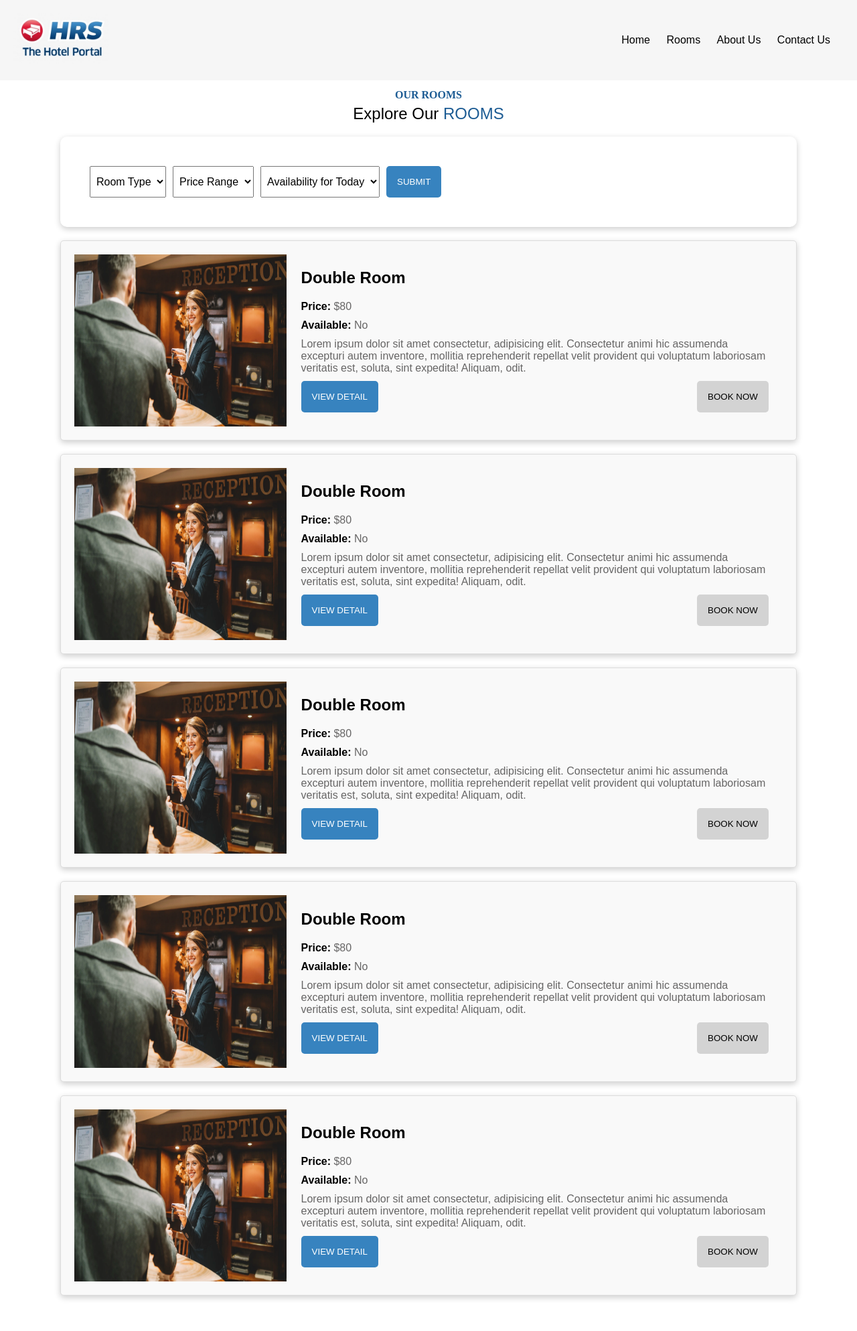
After one commit to keyur1322/NEU-ITC6355, a PHP site: page /rooms.html in a window 1280 px wide. The commit adds this page. Shown: the whole page at 67% size. Run offline with PHP 8.4, Linux system fonts and the light colour scheme.

Commit message:
Keyur - design room listing page

```diff
--- /dev/null
+++ b/Assignment-2/rooms.html
@@ -0,0 +1,122 @@
+<!DOCTYPE html>
+<html lang="en">
+<head>
+    <meta charset="UTF-8">
+    <meta name="viewport" content="width=device-width, initial-scale=1.0">
+    <title>Rooms</title>
+    <link rel="stylesheet" href="style.css">
+</head>
+<body>
+    <header>
+        <div class="nav-div">
+            <a href="index.html"><img class="nav-logo" src="logo.png" alt="logo not found"></a>
+            <nav>
+                <ul>
+                    <li><a href="index.html">Home</a></li>
+                    <li><a href="rooms.html">Rooms</a></li>
+                    <li><a href="#">About Us</a></li>
+                    <li><a href="#">Contact Us</a></li>
+                </ul>
+            </nav>
+        </div>
+    </header>
+    <section class="rooms">
+        <p class="rooms-heading-1">OUR ROOMS</p>
+        <p class="rooms-heading-2">Explore Our <span>ROOMS</span></p>
+        <div class="container">
+            <div class="filter-section">
+                <form class="filter-form">
+                    <select name="room-type" id="room-type">
+                        <option value="">Room Type</option>
+                        <option value="single">Single</option>
+                        <option value="double">Double</option>
+                        <option value="suite">Suite</option>
+                    </select>
+                    <select name="price-range" id="price-range">
+                        <option value="">Price Range</option>
+                        <option value="0-50">$0 - $50</option>
+                        <option value="50-100">$50 - $100</option>
+                        <option value="100-200">$100 - $200</option>
+                        <option value="200+">$200+</option>
+                    </select>
+                    <select name="availability" id="availability">
+                        <option value="">Availability for Today</option>
+                        <option value="yes">Yes</option>
+                        <option value="no">No</option>
+                    </select>
+                    <button class="filter-submit">SUBMIT</button>
+                </form>
+            </div>
+
+            <div class="room-listings">
+                <div class="room-card">
+                    <img class="room-img" src="hotel-booking.png" alt="room image not found">
+                    <div class="room-content">
+                        <h2>Double Room</h2>
+                        <p><span>Price: </span>$80</p>
+                        <p><span>Available: </span>No</p>
+                        <p>Lorem ipsum dolor sit amet consectetur, adipisicing elit. Consectetur animi hic assumenda excepturi autem inventore, mollitia reprehenderit repellat velit provident qui voluptatum laboriosam veritatis est, soluta, sint expedita! Aliquam, odit.</p>
+                    <div class="card-btn">
+                        <button class="view-btn">VIEW DETAIL</button>
+                        <button class="book-btn">BOOK NOW</button>
+                    </div>
+                    </div>
+                </div>
+                <div class="room-card">
+                    <img class="room-img" src="hotel-booking.png" alt="room image not found">
+                    <div class="room-content">
+                        <h2>Double Room</h2>
+                        <p><span>Price: </span>$80</p>
+                        <p><span>Available: </span>No</p>
+                        <p>Lorem ipsum dolor sit amet consectetur, adipisicing elit. Consectetur animi hic assumenda excepturi autem inventore, mollitia reprehenderit repellat velit provident qui voluptatum laboriosam veritatis est, soluta, sint expedita! Aliquam, odit.</p>
+                    <div class="card-btn">
+                        <button class="view-btn">VIEW DETAIL</button>
+                        <button class="book-btn">BOOK NOW</button>
+                    </div>
+                    </div>
+                </div>
+                <div class="room-card">
+                    <img class="room-img" src="hotel-booking.png" alt="room image not found">
+                    <div class="room-content">
+                        <h2>Double Room</h2>
+                        <p><span>Price: </span>$80</p>
+                        <p><span>Available: </span>No</p>
+                        <p>Lorem ipsum dolor sit amet consectetur, adipisicing elit. Consectetur animi hic assumenda excepturi autem inventore, mollitia reprehenderit repellat velit provident qui voluptatum laboriosam veritatis est, soluta, sint expedita! Aliquam, odit.</p>
+                    <div class="card-btn">
+                        <button class="view-btn">VIEW DETAIL</button>
+                        <button class="book-btn">BOOK NOW</button>
+                    </div>
+                    </div>
+                </div>
+                <div class="room-card">
+                    <img class="room-img" src="hotel-booking.png" alt="room image not found">
+                    <div class="room-content">
+                        <h2>Double Room</h2>
+                        <p><span>Price: </span>$80</p>
+                        <p><span>Available: </span>No</p>
+                        <p>Lorem ipsum dolor sit amet consectetur, adipisicing elit. Consectetur animi hic assumenda excepturi autem inventore, mollitia reprehenderit repellat velit provident qui voluptatum laboriosam veritatis est, soluta, sint expedita! Aliquam, odit.</p>
+                    <div class="card-btn">
+                        <button class="view-btn">VIEW DETAIL</button>
+                        <button class="book-btn">BOOK NOW</button>
+                    </div>
+                    </div>
+                </div>
+                <div class="room-card">
+                    <img class="room-img" src="hotel-booking.png" alt="room image not found">
+                    <div class="room-content">
+                        <h2>Double Room</h2>
+                        <p><span>Price: </span>$80</p>
+                        <p><span>Available: </span>No</p>
+                        <p>Lorem ipsum dolor sit amet consectetur, adipisicing elit. Consectetur animi hic assumenda excepturi autem inventore, mollitia reprehenderit repellat velit provident qui voluptatum laboriosam veritatis est, soluta, sint expedita! Aliquam, odit.</p>
+                    <div class="card-btn">
+                        <button class="view-btn">VIEW DETAIL</button>
+                        <button class="book-btn">BOOK NOW</button>
+                    </div>
+                    </div>
+                </div>
+                <!-- More room cards can be added here -->
+            </div>
+        </div>
+    </section>
+</body>
+</html>
--- a/Assignment-2/style.css
+++ b/Assignment-2/style.css
@@ -5,9 +5,20 @@ body {
 }
 
 header {
-    background-color: #333;
-    color: #fff;
+    background-color: #F6F6F6;
+    color: black;
     padding: 20px;
+}
+
+.nav-div{
+    display: flex;
+    flex-direction: row;
+    justify-content: space-between;
+    align-items: center;
+}
+
+.nav-logo{
+    width: 40%;
 }
 
 nav ul {
@@ -22,16 +33,21 @@ nav ul li {
 }
 
 nav ul li a {
-    color: #fff;
+    color: black;
     text-decoration: none;
 }
 
+/* Home page CSS start */
 .homepage {
     background-image: url('hotel-booking.png');
     background-size: cover;
-    color: #fff;
+    color: white;
     padding: 100px 20px;
     text-align: center;
+}
+
+.homepage a{
+    color: white;
 }
 
 .features {
@@ -46,8 +62,111 @@ nav ul li a {
 }
 
 footer {
-    background-color: #333;
-    color: #fff;
+    background-color: #F6F6F6;
+    color: black;
     text-align: center;
     padding: 20px;
 }
+
+/* Home page CSS end */
+
+/* Room page CSS start */
+.rooms{
+    padding: 1%;
+}
+.rooms-heading-1{
+    text-align: center;
+    font-size: 1rem;
+    color: #1D5C94;
+    font-family: ui-monospace;
+    font-weight: bold;
+    margin: 0;
+}
+
+.rooms-heading-2{
+    text-align: center;
+    font-size: 1.5rem;
+    color: black;
+    margin: 0;
+    margin-top: 5px;
+}
+.rooms-heading-2 span{
+    color: #1D5C94;
+}
+
+.container {
+    max-width: 1100px;
+    margin: 0 auto;
+    padding: 20px;
+}
+.filter-section {
+    padding: 4%;
+    /* border: 1px solid #1D5C94; */
+    border-radius: 10px;
+    margin-bottom: 20px;
+    box-shadow: 0 3px 10px rgb(0 0 0 / 0.2);
+}
+.room-img{
+    width: 30%;
+}
+.room-card {
+    background-color: #f9f9f9;
+    border: 1px solid #ddd;
+    border-radius: 5px;
+    padding: 20px;
+    margin-bottom: 20px;
+    display: flex;
+    box-shadow: 0 3px 10px rgb(0 0 0 / 0.2);
+}
+
+.card-btn{
+    display: flex;
+    flex-direction: row;
+    justify-content: space-between;
+}
+.room-content{
+    width: 100%;
+    padding: 2%;
+}
+.room-card h2 {
+    margin-top: 0;
+}
+.room-card p {
+    margin: 10px 0;
+    color: #666565 !important;;
+}
+.room-card span{
+    color: black;
+    font-weight: bold;
+}
+.view-btn{
+    background: #3783BF;
+    padding: 16px;
+    color: white;
+    border: 0px;
+    border-radius: 5px;
+}
+.book-btn{
+    background: lightgray;
+    padding: 16px;
+    color: black;
+    border: 0px;
+    border-radius: 5px;
+}
+.filter-form {
+    display: flex;
+}
+.filter-form select {
+    padding: 5px;
+    font-size: 16px;
+    margin-right: 10px;
+}
+
+.filter-submit{
+    background: #3783BF;
+    padding: 16px;
+    color: white;
+    border: 0px;
+    border-radius: 5px
+}
+/* Room page CSS end */
```
Also changed, not shown: Assignment-2/index.html (+6 -4 lines), Assignment-2/logo.png (added).
